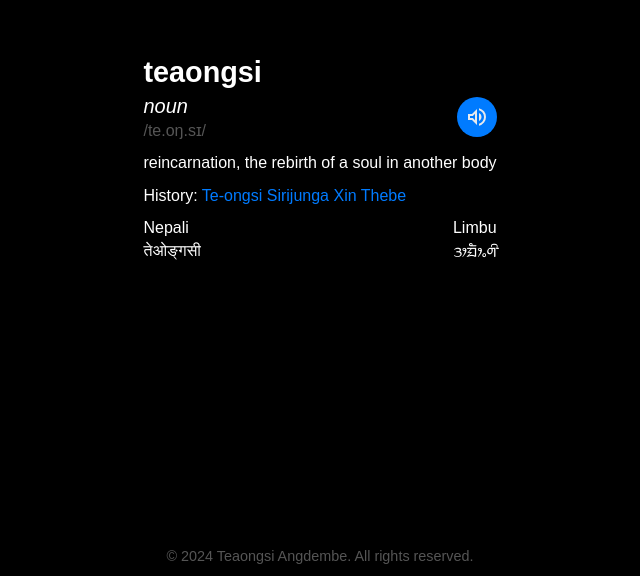
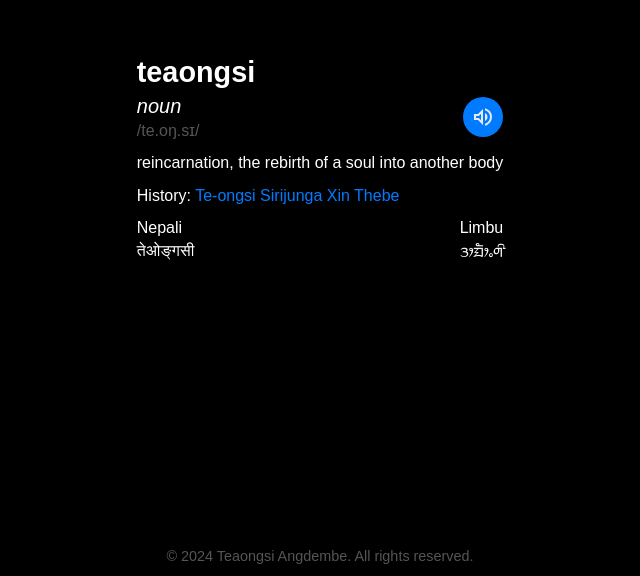
Before and after one commit to teaongsi/placeholder, a website: page index.html in a window 1280 px wide. Shown: the part 224-800 px from the top of the page, without its empty margins (320-960 px from the left). Drawn offline with Linux system fonts and the light colour scheme.

Commit message:
Update index.html

```diff
--- a/index.html
+++ b/index.html
@@ -23,7 +23,7 @@
                 <img id="icon" src="images\volume_up.svg" alt="Volume Icon" />
             </button>
         </div>
-        <p class="definition">reincarnation, the rebirth of a soul in another body</p>
+        <p class="definition">reincarnation, the rebirth of a soul into another body</p>
         <div class="history">
             <p>History: <a href="https://en.wikipedia.org/wiki/Te-ongsi_Sirijunga_Xin_Thebe" target="_blank">Te-ongsi Sirijunga Xin Thebe</a></p>
         </div>
```
